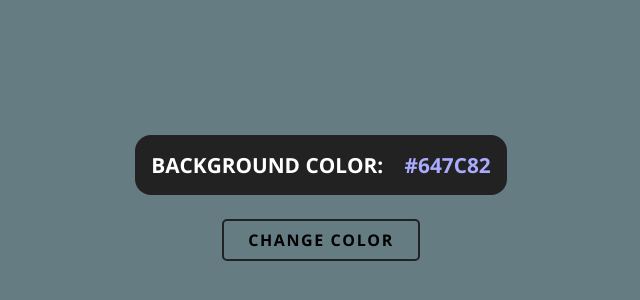
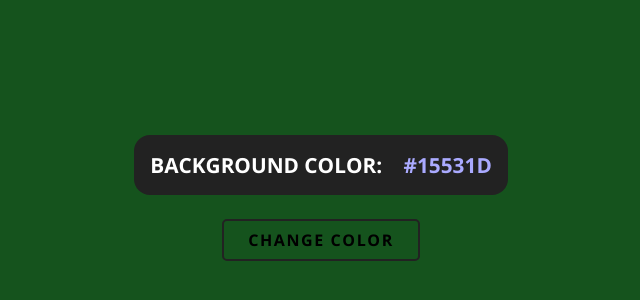
Before and after one commit to carandev/color-flipper, a website built with Vite: page index.html in a window 1280 px wide. Shown: the part 202-502 px from the top of the page, without its empty margins (319-959 px from the left). Built offline with nearby package versions, Linux system fonts and the light colour scheme.

Commit message:
Add: Random color on load

```diff
--- a/index.html
+++ b/index.html
@@ -9,7 +9,7 @@
   </head>
   <body>
     <main>
-      <h2>Background Color: <span id="color">#647C82</span></h2>
+      <h2>Background Color: <span id="color"></span></h2>
       <input type="button" id="button" value="Change Color">
     </main>
     <script type="module" src="/main.js"></script>
--- a/main.js
+++ b/main.js
@@ -2,23 +2,23 @@ const $color = document.querySelector('#color');
 const $button = document.querySelector('#button');
 const $main = document.querySelector('main');
 
-const chars = ['0','1','2','3','4','5','6','7','8','9','a','b','c','d','f',];
+const chars = ['0','1','2','3','4','5','6','7','8','9','a','b','c','d','f'];
 
 const chooseColor = () => {
-  let index = Math.round(Math.random() * (chars.length - 1));
+  let index;
+  let color = '#';
   console.log(index);
 
-  return chars[index];
-}
-
-$button.addEventListener('click', () => {
-  let color = '#';
-
   for (let i = 0; i < 6; i++) {
-    let char = chooseColor();
+    index = Math.round(Math.random() * (chars.length - 1));
+    let char = chars[index];
     color += char;
   }
 
   $main.style = `background: ${color}`
   $color.innerHTML = color;
-})
+}
+
+window.addEventListener('load', chooseColor)
+
+$button.addEventListener('click', chooseColor)
--- a/style.css
+++ b/style.css
@@ -53,7 +53,6 @@ main {
   justify-content: center;
   align-items: center;
 
-  background: #647C82;
   height: 100vh;
 }
 
```
